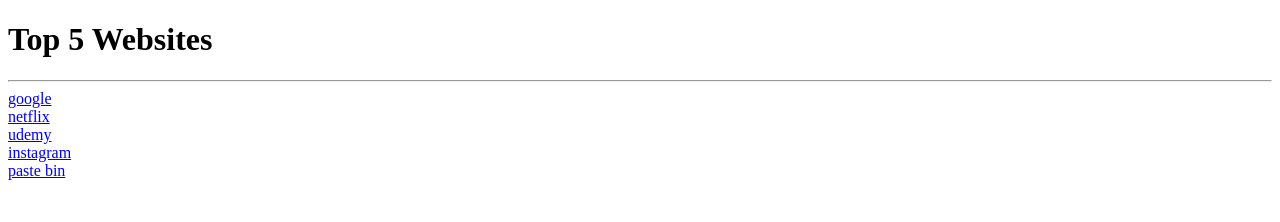
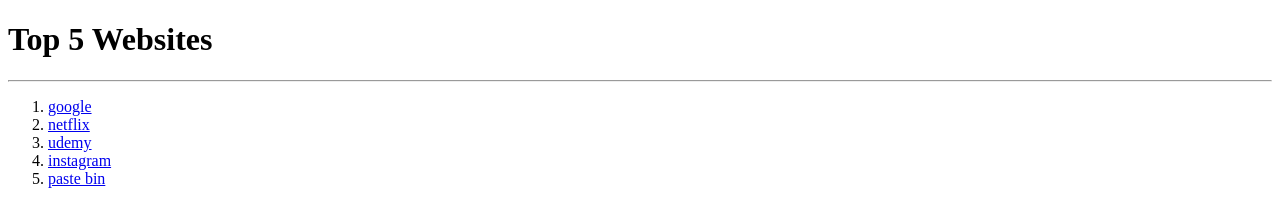
Before and after one commit to Avani-xo/Webs, a plain HTML site: page webs.html in a window 1280 px wide. Drawn offline with Linux system fonts and the light colour scheme.

Commit message:
Update webs.html

```diff
--- a/webs.html
+++ b/webs.html
@@ -1,26 +1,18 @@
 <!DOCTYPE html>
-<!--[if lt IE 7]>      <html class="no-js lt-ie9 lt-ie8 lt-ie7"> <![endif]-->
-<!--[if IE 7]>         <html class="no-js lt-ie9 lt-ie8"> <![endif]-->
-<!--[if IE 8]>         <html class="no-js lt-ie9"> <![endif]-->
-<!--[if gt IE 8]>      <html class="no-js"> <!--<![endif]-->
+
 <html>
     <head>
         <meta charset="utf-8">
-        <meta http-equiv="X-UA-Compatible" content="IE=edge">
         <title>My top 5 websites</title>
-
-
-
     </head>
     <body>
-        <!--[if lt IE 7]>
-            <p class="browsehappy">You are using an <strong>outdated</strong> browser. Please <a href="#">upgrade your browser</a> to improve your experience.</p>
-        <![endif]-->
         <h1>Top 5 Websites</h1><hr/>
-        <a href="www.google.com">google</a><br>
-        <a href="www.netflix.com">netflix</a><br>
-        <a href="www.udemy.com">udemy</a><br>
-        <a href="www.instagram.com">instagram</a><br>
-        <a href="www.pastebin.com">paste bin</a><br>
+        <ol>
+     <li> <a href="www.google.com">google</a><br></li>
+      <li>  <a href="www.netflix.com">netflix</a><br></li>
+       <li> <a href="www.udemy.com">udemy</a><br></li>
+       <li> <a href="www.instagram.com">instagram</a><br></li>
+       <li> <a href="www.pastebin.com">paste bin</a><br></li>
+            </ol>
     </body>
 </html>
```
